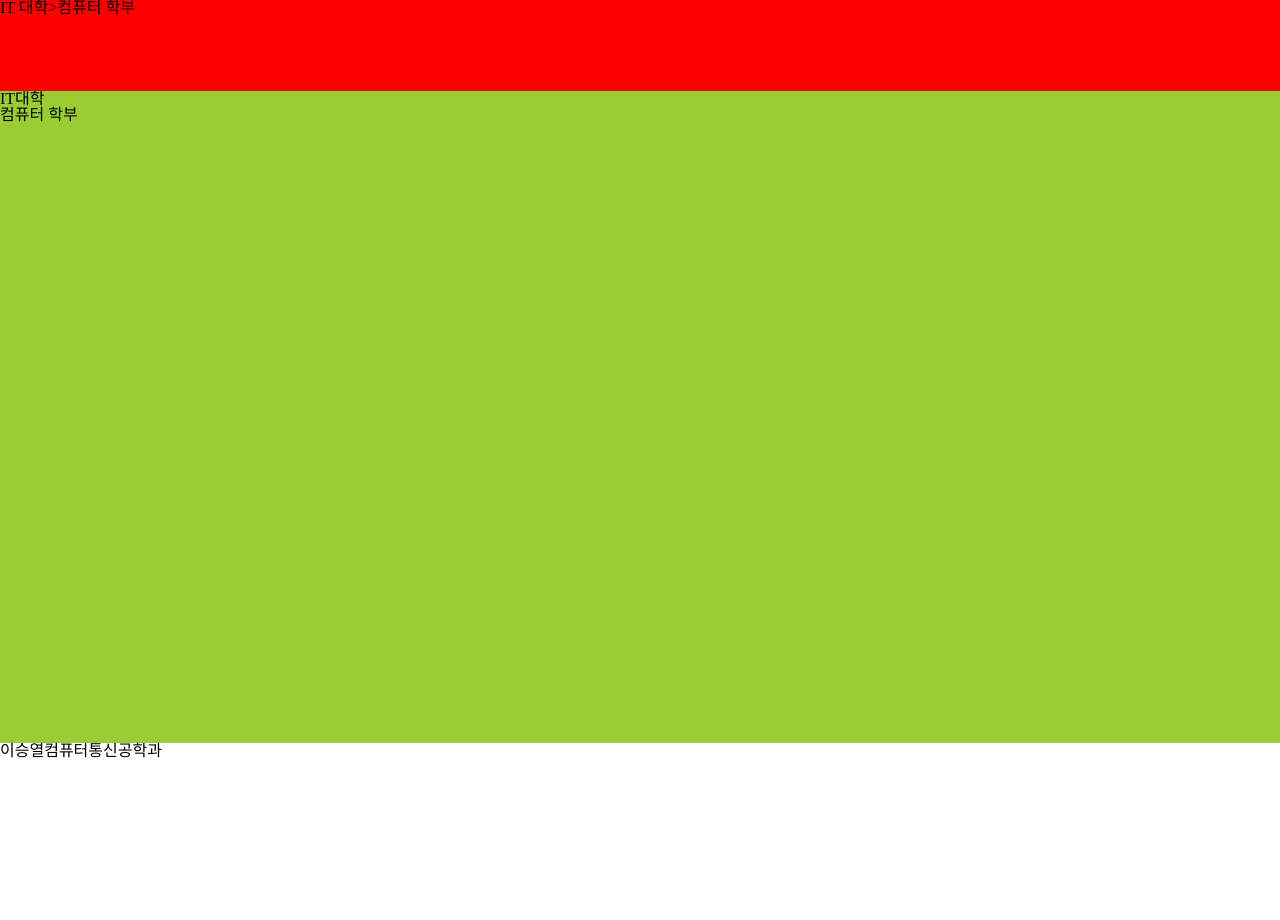
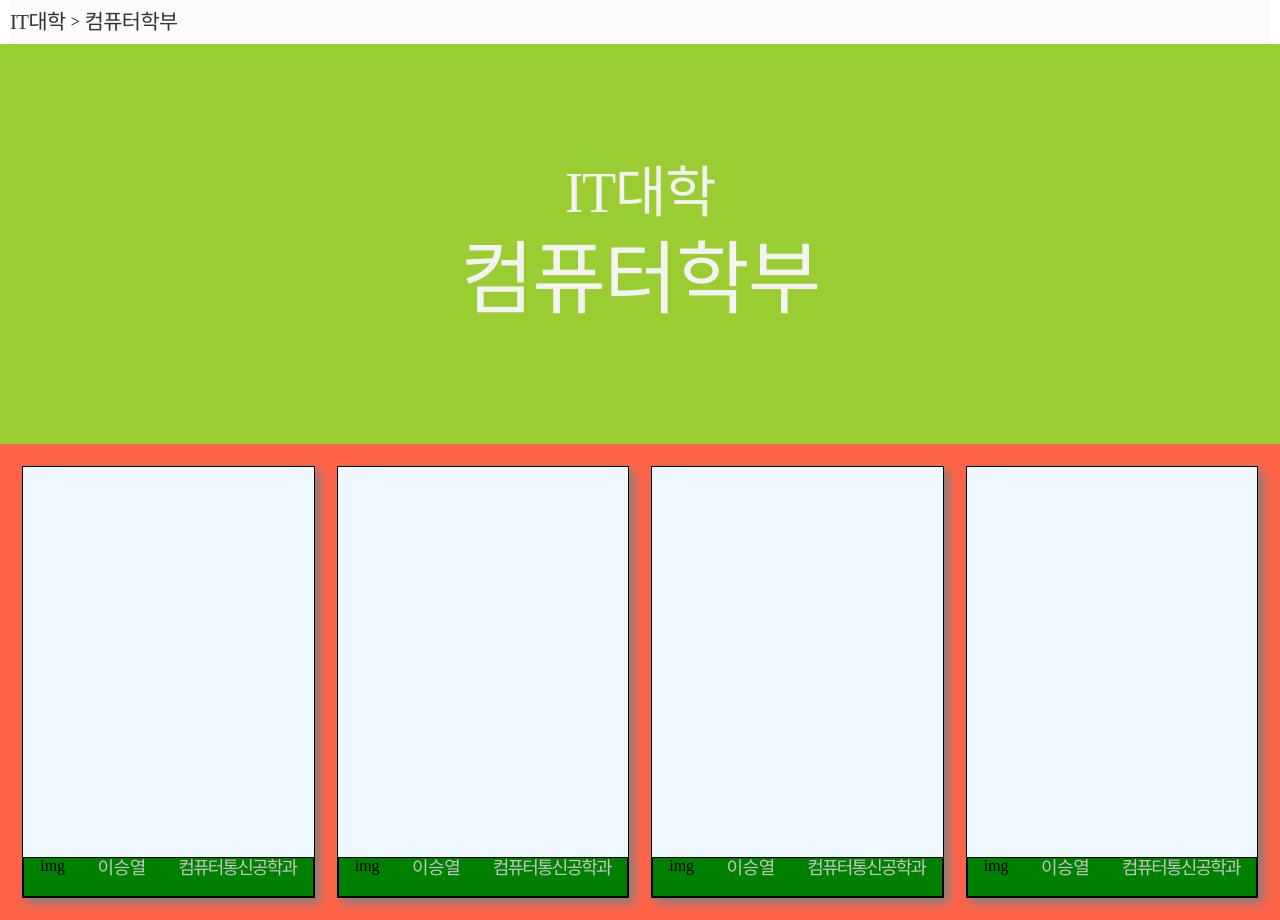
Before and after one commit to Karrier-Team/Karrier-Front, a React (Create React App) app: page /major in a window 1280 px wide. Before the commit the page ends 800 px from the top, so only its background shows below. Built offline with nearby package versions, Linux system fonts and the light colour scheme.

Commit message:
Fix: layout in MajorPage

```diff
--- a/src/components/Major/MajorInfo.jsx
+++ b/src/components/Major/MajorInfo.jsx
@@ -1,13 +1,45 @@
-const MajorInfo = () => {
+import styled from "styled-components";
+const StyledMajorInfo = styled.div`
+  height: 50vh;
+  background-color: yellowgreen;
+  display: flex;
+  flex-direction: column;
+  align-items: center;
+  justify-content: center;
+`;
+
+const StyledCollege = styled.div`
+  margin-bottom: 5px;
+  font-family: S-CoreDream-6;
+  font-size: 3.5rem;
+  font-weight: normal;
+  font-stretch: normal;
+  font-style: normal;
+  line-height: 1.2;
+  letter-spacing: -1.3px;
+  text-align: left;
+  color: #f3f3f3;
+`;
+
+const StyledMajor = styled.div`
+  font-family: S-CoreDream-6;
+  font-size: 5rem;
+  font-weight: normal;
+  font-stretch: normal;
+  font-style: normal;
+  line-height: 1.2;
+  letter-spacing: -1.7px;
+  text-align: left;
+  color: #f3f3f3;
+`;
+
+const MajorInfo = ({ college, major }) => {
   return (
-    <div
-      className="MajorInfo"
-      style={{ height: 652, backgroundColor: "yellowgreen" }}
-    >
+    <StyledMajorInfo>
       {/* props 로 받기 */}
-      <div>IT대학</div>
-      <div>컴퓨터 학부</div>
-    </div>
+      <StyledCollege>{college}</StyledCollege>
+      <StyledMajor>{major}</StyledMajor>
+    </StyledMajorInfo>
   );
 };
 
--- a/src/components/Major/MajorInfoBar.jsx
+++ b/src/components/Major/MajorInfoBar.jsx
@@ -1,16 +1,45 @@
 import React from "react";
 import styled from "styled-components";
 
+const StyledMajorInfoBar = styled.div`
+  height: 5.5vh;
+  background-color: #fbfbfb;
+  display: flex;
+  align-items: center;
+  margin: 0px 10px;
+`;
+const StyledCollege = styled.div`
+  margin-right: 5px;
+  font-family: S-CoreDream-6;
+  font-size: 1.3rem;
+  font-weight: normal;
+  font-stretch: normal;
+  font-style: normal;
+  line-height: 1.2;
+  letter-spacing: -0.56px;
+  text-align: left;
+  color: #333;
+`;
+
+const StyledMajor = styled.div`
+  font-family: S-CoreDream-6;
+  font-size: 1.3rem;
+  font-weight: normal;
+  font-stretch: normal;
+  font-style: normal;
+  line-height: 1.2;
+  letter-spacing: -0.56px;
+  text-align: left;
+  color: #333;
+`;
+
 const MajorInfoBar = ({ college, major }) => {
   return (
-    <div
-      className="MajorInfoBar"
-      style={{ height: 91, backgroundColor: "red" }}
-    >
-      <span>{college}</span>
-      &#62;
-      <span>{major}</span>
-    </div>
+    <StyledMajorInfoBar>
+      <StyledCollege>{college}</StyledCollege>
+      <span style={{ fontWeight: "normal", marginRight: 5 }}>&#62;</span>
+      <StyledMajor>{major}</StyledMajor>
+    </StyledMajorInfoBar>
   );
 };
 
--- a/src/components/Profile/ProfileItem.jsx
+++ b/src/components/Profile/ProfileItem.jsx
@@ -1,5 +1,58 @@
 import React, { useState } from "react";
+import styled from "styled-components";
 
+//style component
+const StyledProfileItem = styled.div`
+  width: 332px;
+  height: 430px;
+  border: solid 1px black;
+  background-color: aliceblue;
+  box-shadow: 5px 5px 10px grey;
+  display: flex;
+`;
+
+const StyledProfileItemInfo = styled.div`
+  background-color: green;
+  display: flex;
+  border: 1px solid black;
+  width: 100%;
+
+  display: flex;
+  justify-content: space-around;
+`;
+
+//img
+const StyledImg = styled.div`
+  padding-bottom: 1rem;
+`;
+//name
+const StyledName = styled.span`
+  padding-bottom: 1rem;
+  font-family: S-CoreDream-6;
+  font-size: 18px;
+  font-weight: normal;
+  font-stretch: normal;
+  font-style: normal;
+  line-height: 1.2;
+  letter-spacing: -0.48px;
+  text-align: left;
+  color: #c4c4c4;
+`;
+//major
+const StyledMajor = styled.span`
+  padding-bottom: 1rem;
+  font-family: S-CoreDream-6;
+  font-size: 18px;
+  font-weight: normal;
+  font-stretch: normal;
+  font-style: normal;
+  line-height: 1.2;
+  letter-spacing: -1.8px;
+  text-align: left;
+  color: #c4c4c4;
+`;
+
+//ProfileItem div
 const ProfileItem = ({ name, major }) => {
   // state
   const [state, setState] = useState({
@@ -8,6 +61,7 @@ const ProfileItem = ({ name, major }) => {
     comment:
       "안녕하세요 컴퓨터 공학을 전공하여 멘토를 맡게 된 이승열 입니다 잘 부탁 드립니다",
   });
+
   const [hover, setHover] = useState(true);
 
   const handleMouseEnter = (e) => {
@@ -21,23 +75,27 @@ const ProfileItem = ({ name, major }) => {
   };
 
   return (
-    <div
-      className="ProfileItem"
+    <StyledProfileItem
       onMouseEnter={handleMouseEnter}
       onMouseLeave={handleMouseLeave}
+      style={
+        hover
+          ? { alignItems: "flex-end", justifyContent: "center" }
+          : { alignItems: "center" }
+      }
     >
       {hover ? (
-        <div className="ProfileItem__info">
-          <span className="ProfileItem--img"></span>
-          <span className="ProfileItem--name">{state.name}</span>
-          <span className="ProfileItem--major">{state.major}</span>
-        </div>
+        <StyledProfileItemInfo>
+          <StyledImg>img</StyledImg>
+          <StyledName>{state.name}</StyledName>
+          <StyledMajor>{state.major}</StyledMajor>
+        </StyledProfileItemInfo>
       ) : (
-        <div className="ProfilItem__content">
-          <p className="ProfileItem__comment">{state.comment}</p>
+        <div style={{ padding: 20 }}>
+          <p>{state.comment}</p>
         </div>
       )}
-    </div>
+    </StyledProfileItem>
   );
 };
 
--- a/src/components/Profile/ProfileList.jsx
+++ b/src/components/Profile/ProfileList.jsx
@@ -1,13 +1,25 @@
 import ProfileItem from "../Profile/ProfileItem";
+import styled from "styled-components";
+
+const StyledProfileList = styled.div`
+  padding: 22px;
+  display: flex;
+  grid-gap: 22px;
+  background-color: tomato;
+`;
+
 const ProfileList = () => {
   // 멘토별 데이터
   // 각각의 데이터 => PropfileItem으로 prop 으로 넘겨주기
   // 업데이트 시 state 로 관리 및 변경
 
   return (
-    <div>
+    <StyledProfileList>
       <ProfileItem />
-    </div>
+      <ProfileItem />
+      <ProfileItem />
+      <ProfileItem />
+    </StyledProfileList>
   );
 };
 export default ProfileList;
--- a/src/routes/MajorPage.jsx
+++ b/src/routes/MajorPage.jsx
@@ -1,11 +1,13 @@
+import styled from "styled-components";
+
 import MajorInfoBar from "../components/Major/MajorInfoBar";
 import MajorInfo from "../components/Major/MajorInfo";
 import ProfileList from "../components/Profile/ProfileList";
 
 const MajorPage = () => {
   const dummyProps = {
-    college: "IT 대학",
-    major: "컴퓨터 학부",
+    college: "IT대학",
+    major: "컴퓨터학부",
   };
   return (
     <>
```
